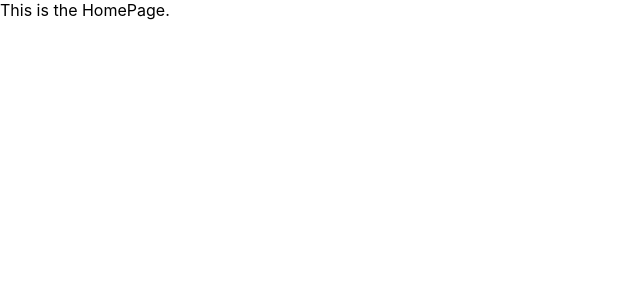
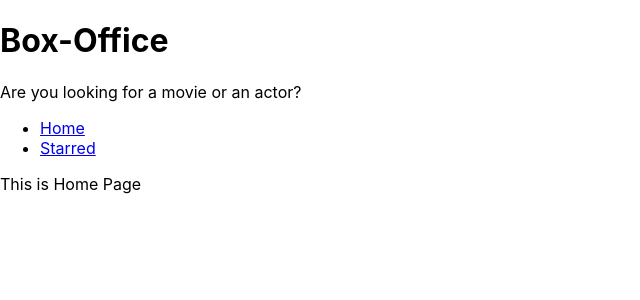
Before and after one commit to sapna0893/box-office, a React (Create React App) app: page / in a window 1280 px wide. Shown: the top 300 px of the page, without its empty margins (0-640 px from the left). Built offline with nearby package versions, Linux system fonts and the light colour scheme.

Commit message:
added layout management and created title

```diff
--- a/src/App.js
+++ b/src/App.js
@@ -1,19 +1,22 @@
 import React from "react";
 import { Switch, Route } from "react-router-dom";
+import Home from "./components/pages/Home";
+import Starred from "./components/pages/Starred";
 
 function App() {
   return (
     <Switch>
       <Route exact path="/">
-        This is the HomePage.
+        <Home />
       </Route>
       <Route exact path="/starred">
-        This is the Starred Page.
+        <Starred />
       </Route>
       <Route>
-        This is 404 Page.
+        Page Not Found
       </Route>
     </Switch>
+
   );
 }
 
--- /dev/null
+++ b/src/components/MainPageLayout.jsx
@@ -0,0 +1,16 @@
+import React from 'react';
+import Navs from './Navs';
+import Title from './Title';
+
+export default function MainPageLayout({ children }) {
+  return (
+    <div>
+      <Title
+        title="Box-Office"
+        subtitle="Are you looking for a movie or an actor?"
+      />
+      <Navs />
+      {children}
+    </div>
+  );
+}
--- /dev/null
+++ b/src/components/Navs.jsx
@@ -0,0 +1,23 @@
+import React from 'react';
+import { Link } from 'react-router-dom';
+
+function Navs() {
+  const LINKS = [
+    { to: '/', text: 'Home' },
+    { to: '/starred', text: 'Starred' },
+  ];
+
+  return (
+    <div>
+      <ul>
+        {LINKS.map(item => (
+          <li key={item.to}>
+            <Link to={item.to}>{item.text}</Link>
+          </li>
+        ))}
+      </ul>
+    </div>
+  );
+}
+
+export default Navs;
--- /dev/null
+++ b/src/components/Title.jsx
@@ -0,0 +1,12 @@
+import React from 'react';
+
+function Title({ title, subtitle }) {
+  return (
+    <div>
+      <h1>{title}</h1>
+      <p>{subtitle}</p>
+    </div>
+  );
+}
+
+export default Title;
--- /dev/null
+++ b/src/components/pages/Home.jsx
@@ -0,0 +1,8 @@
+import React from 'react';
+import MainPageLayout from '../MainPageLayout';
+
+function Home() {
+  return <MainPageLayout> This is Home Page</MainPageLayout>;
+}
+
+export default Home;
--- /dev/null
+++ b/src/components/pages/Starred.jsx
@@ -0,0 +1,8 @@
+import React from 'react';
+import MainPageLayout from '../MainPageLayout';
+
+function Starred() {
+  return <MainPageLayout>This is Starred Page</MainPageLayout>;
+}
+
+export default Starred;
```
